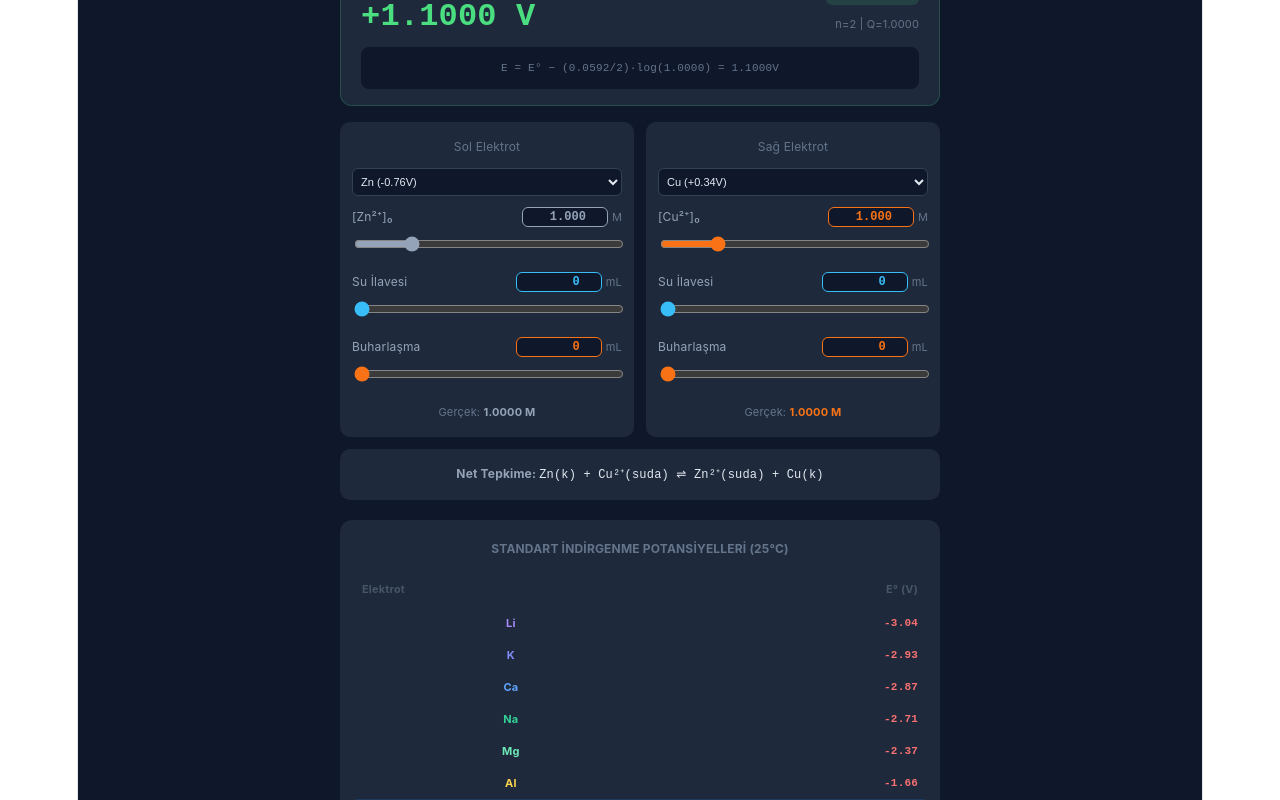
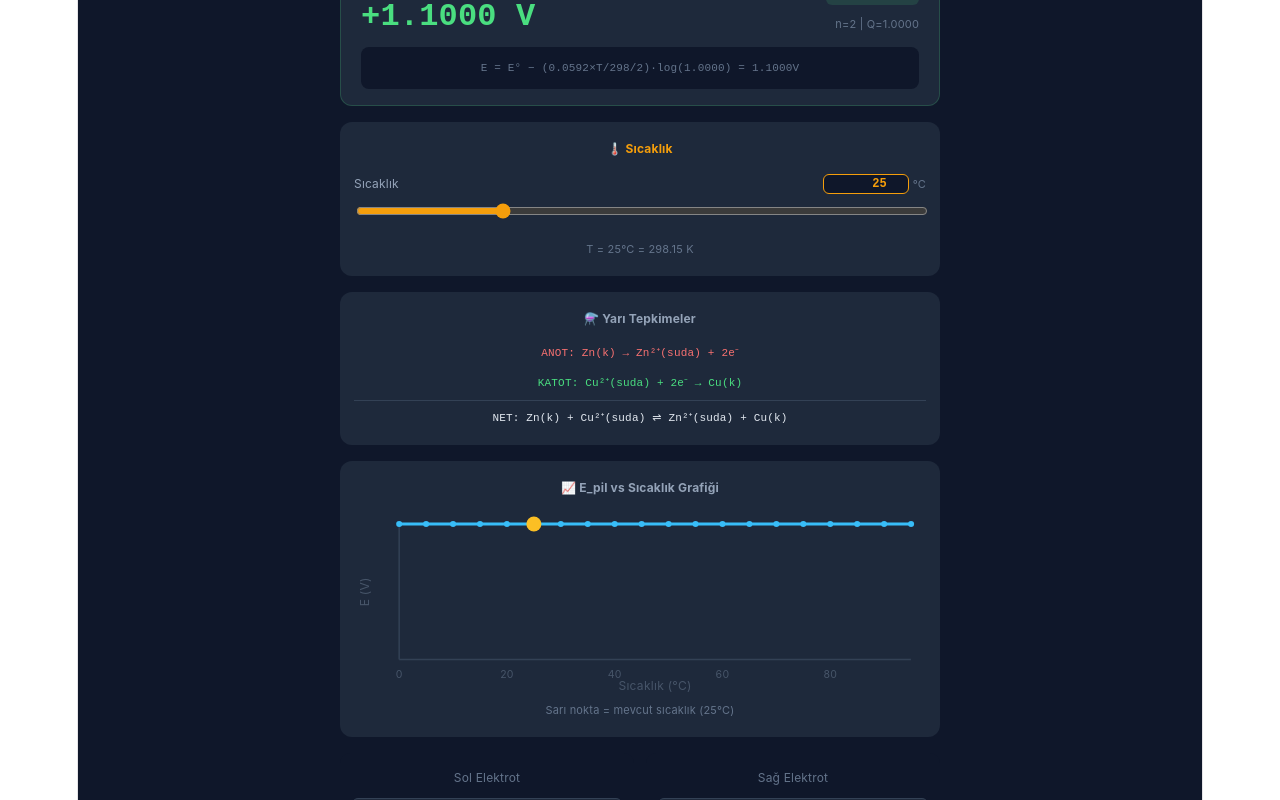
Before and after one commit to medenigklp-crypto/elektrokimyasal-hucre, a React (Vite) app: page / in a window 1280 px wide. Shown: the part 600-1400 px from the top of the page. Built offline with nearby package versions, Linux system fonts and the light colour scheme.

Commit message:
Update App.tsx

```diff
--- a/src/App.tsx
+++ b/src/App.tsx
@@ -19,7 +19,11 @@ const ELEMENTS = [
 type Element = typeof ELEMENTS[0];
 
 function clamp(val: number, min: number, max: number): number { return Math.max(min, Math.min(max, val)); }
-function calcE(E0: number, n: number, Qc: number): number { if (Qc <= 0) return E0; return E0 - (0.0592 / n) * Math.log10(Qc); }
+function calcE(E0: number, n: number, Qc: number, T: number = 25): number {
+  if (Qc <= 0) return E0;
+  const factor = 0.0592 * (T + 273.15) / 298.15;
+  return E0 - (factor / n) * Math.log10(Qc);
+}
 function gcd(a: number, b: number): number { return b === 0 ? a : gcd(b, a % b); }
 function realConc(baseConc: number, waterAdded: number, waterEvap: number): number {
   return (baseConc * 0.1) / (Math.max(10, 100 + waterAdded - waterEvap) / 1000);
@@ -64,6 +68,8 @@ function CellDiagram({ leftEl, rightEl, leftConc, rightConc, E_pil, isConcentrat
       ctx.fillStyle = leftEl.color + "55"; ctx.fillRect(51,180,148,139);
       ctx.beginPath(); ctx.moveTo(310,100); ctx.lineTo(300,320); ctx.lineTo(450,320); ctx.lineTo(440,100); ctx.stroke();
       ctx.fillStyle = rightEl.color + "55"; ctx.fillRect(301,180,148,139);
+
+      // Ters U tuz köprüsü
       ctx.strokeStyle = "#475569"; ctx.lineWidth = 8; ctx.lineCap = "round";
       ctx.beginPath();
       ctx.moveTo(160, 290);
@@ -149,26 +155,15 @@ interface SliderProps {
 
 function Slider({ label, value, min, max, step, onChange, unit, color }: SliderProps) {
   const [inputVal, setInputVal] = useState(value.toString());
-
-  useEffect(() => {
-    setInputVal(value.toFixed(step < 0.1 ? 3 : 0));
-  }, [value, step]);
-
+  useEffect(() => { setInputVal(value.toFixed(step < 0.1 ? 3 : 0)); }, [value, step]);
   return (
     <div style={{ marginBottom: 10 }}>
       <div style={{ display: "flex", justifyContent: "space-between", alignItems: "center", marginBottom: 3 }}>
         <span style={{ fontSize: 12, color: "#94a3b8" }}>{label}</span>
         <div style={{ display: "flex", alignItems: "center", gap: 4 }}>
-          <input
-            type="number" min={min} max={max} step={step}
-            value={inputVal}
-            onChange={e => {
-              setInputVal(e.target.value);
-              const v = parseFloat(e.target.value);
-              if (!isNaN(v) && v >= min && v <= max) onChange(v);
-            }}
-            style={{ width: 72, background: "#0f172a", color: color || "#e2e8f0", border: `1px solid ${color || "#334155"}`, borderRadius: 6, padding: "2px 6px", fontSize: 12, fontFamily: "monospace", fontWeight: 700, textAlign: "right" }}
-          />
+          <input type="number" min={min} max={max} step={step} value={inputVal}
+            onChange={e => { setInputVal(e.target.value); const v = parseFloat(e.target.value); if (!isNaN(v) && v >= min && v <= max) onChange(v); }}
+            style={{ width: 72, background: "#0f172a", color: color || "#e2e8f0", border: `1px solid ${color || "#334155"}`, borderRadius: 6, padding: "2px 6px", fontSize: 12, fontFamily: "monospace", fontWeight: 700, textAlign: "right" }} />
           <span style={{ fontSize: 11, color: "#64748b" }}>{unit}</span>
         </div>
       </div>
@@ -177,10 +172,9 @@ function Slider({ label, value, min, max, step, onChange, unit, color }: SliderP
   );
 }
 
-
-
 export default function App() {
   const [mode, setMode] = useState("different");
+  const [temp, setTemp] = useState(25);
   const [leftIdx, setLeftIdx] = useState(6);
   const [rightIdx, setRightIdx] = useState(10);
   const [lC, setLC] = useState(1.0); const [rC, setRC] = useState(1.0);
@@ -200,23 +194,35 @@ export default function App() {
       ? [leftEl, rightEl, lCR, rCR] : [rightEl, leftEl, rCR, lCR];
     n = (aEl.charge * cEl.charge) / gcd(aEl.charge, cEl.charge);
     Q = Math.pow(aC, cEl.charge) / Math.pow(cC, aEl.charge);
-    E_pil = calcE(cEl.E0_red - aEl.E0_red, n, Q);
+    E_pil = calcE(cEl.E0_red - aEl.E0_red, n, Q, temp);
   } else {
     lCR = realConc(c1, w1, e1); rCR = realConc(c2, w2, e2);
     n = concEl.charge;
     Q = Math.min(lCR, rCR) / Math.max(lCR, rCR);
-    E_pil = calcE(0, n, Q);
+    E_pil = calcE(0, n, Q, temp);
   }
 
   const eColor = E_pil! > 0.001 ? "#4ade80" : E_pil! < -0.001 ? "#f87171" : "#fbbf24";
   const eStatus = E_pil! > 0.001 ? "İSTEMLİ ✓" : E_pil! < -0.001 ? "İSTEMSİZ ✗" : "DENGE ≈";
   const leftIsAnode = mode === "different" && leftEl.E0_red <= rightEl.E0_red;
 
+  // Grafik için veri
+  const graphData = Array.from({length: 20}, (_, i) => {
+    const t = i * 5;
+    const factor = 0.0592 * (t + 273.15) / 298.15;
+    const e = mode === "different"
+      ? (() => { const [aEl, cEl, aC, cC] = leftEl.E0_red <= rightEl.E0_red ? [leftEl, rightEl, lCR!, rCR!] : [rightEl, leftEl, rCR!, lCR!]; const nn = (aEl.charge * cEl.charge) / gcd(aEl.charge, cEl.charge); const qq = Math.pow(aC, cEl.charge) / Math.pow(cC, aEl.charge); return qq <= 0 ? cEl.E0_red - aEl.E0_red : (cEl.E0_red - aEl.E0_red) - (factor / nn) * Math.log10(qq); })()
+      : (() => { const qq = Math.min(lCR!, rCR!) / Math.max(lCR!, rCR!); return qq <= 0 ? 0 : -(factor / concEl.charge) * Math.log10(qq); })();
+    return { t, e };
+  });
+
+  const maxE = Math.max(...graphData.map(d => Math.abs(d.e)), 0.1);
+
   return (
     <div style={{ minHeight: "100vh", background: "#0f172a", color: "#e2e8f0", fontFamily: "Inter,sans-serif", paddingBottom: 40 }}>
       <div style={{ background: "linear-gradient(135deg,#1e3a5f,#0f172a)", borderBottom: "1px solid #1e293b", padding: "20px 16px" }}>
         <h1 style={{ margin: 0, fontSize: 20, fontWeight: 800, color: "#f1f5f9" }}>⚡ Elektrokimyasal Hücre Simülatörü</h1>
-        <p style={{ margin: "4px 0 0", color: "#64748b", fontSize: 13 }}>Elektrot seçin, derişim ve su etkisini gözlemleyin</p>
+        <p style={{ margin: "4px 0 0", color: "#64748b", fontSize: 13 }}>Elektrot seçin, derişim, sıcaklık ve su etkisini gözlemleyin</p>
       </div>
       <div style={{ maxWidth: 600, margin: "0 auto", padding: "20px 16px 0" }}>
         <div style={{ display: "flex", gap: 8, marginBottom: 20 }}>
@@ -224,9 +230,11 @@ export default function App() {
             <button key={m} onClick={() => setMode(m)} style={{ flex:1, padding:"10px 0", borderRadius:8, border:"none", cursor:"pointer", fontWeight:700, fontSize:13, background: mode===m?"#3b82f6":"#1e293b", color: mode===m?"#fff":"#94a3b8" }}>{label}</button>
           ))}
         </div>
+
         <div style={{ display:"flex", justifyContent:"center", marginBottom:20 }}>
           <CellDiagram leftEl={mode==="different"?leftEl:concEl} rightEl={mode==="different"?rightEl:concEl} leftConc={lCR!} rightConc={rCR!} E_pil={E_pil!} isConcentration={mode==="concentration"} />
         </div>
+
         <div style={{ background:"#1e293b", borderRadius:12, padding:"16px 20px", marginBottom:16, border:`1px solid ${eColor}33` }}>
           <div style={{ display:"flex", justifyContent:"space-between", alignItems:"center" }}>
             <div>
@@ -239,53 +247,106 @@ export default function App() {
             </div>
           </div>
           <div style={{ marginTop:10, padding:"8px 10px", background:"#0f172a", borderRadius:8, fontSize:11, color:"#64748b", fontFamily:"monospace" }}>
-            E = E° − (0.0592/{n!})·log({Q!.toFixed(4)}) = {E_pil!.toFixed(4)}V
+            E = E° − (0.0592×T/298/{n!})·log({Q!.toFixed(4)}) = {E_pil!.toFixed(4)}V
           </div>
         </div>
+
+        {/* Sıcaklık */}
+        <div style={{ background:"#1e293b", borderRadius:12, padding:14, marginBottom:16 }}>
+          <div style={{ fontSize:12, fontWeight:700, color:"#f59e0b", marginBottom:8 }}>🌡️ Sıcaklık</div>
+          <Slider label="Sıcaklık" value={temp} min={0} max={100} step={1} onChange={setTemp} unit=" °C" color="#f59e0b" />
+          <div style={{ fontSize:11, color:"#64748b" }}>T = {temp}°C = {(temp+273.15).toFixed(2)} K</div>
+        </div>
+
+        {/* Tepkime denklemleri */}
+        <div style={{ background:"#1e293b", borderRadius:12, padding:14, marginBottom:16 }}>
+          <div style={{ fontSize:12, fontWeight:700, color:"#94a3b8", marginBottom:8 }}>⚗️ Yarı Tepkimeler</div>
+          {mode === "different" ? (
+            <div>
+              <div style={{ fontSize:11, color:"#f87171", fontFamily:"monospace", marginBottom:4 }}>
+                ANOT: {leftIsAnode ? leftEl.symbol : rightEl.symbol}(k) → {leftIsAnode ? leftEl.ion : rightEl.ion}(suda) + {leftIsAnode ? leftEl.charge : rightEl.charge}e⁻
+              </div>
+              <div style={{ fontSize:11, color:"#4ade80", fontFamily:"monospace", marginBottom:4 }}>
+                KATOT: {leftIsAnode ? rightEl.ion : leftEl.ion}(suda) + {leftIsAnode ? rightEl.charge : leftEl.charge}e⁻ → {leftIsAnode ? rightEl.symbol : leftEl.symbol}(k)
+              </div>
+              <div style={{ fontSize:11, color:"#e2e8f0", fontFamily:"monospace", borderTop:"1px solid #334155", paddingTop:4, marginTop:4 }}>
+                NET: {leftIsAnode ? leftEl.symbol : rightEl.symbol}(k) + {leftIsAnode ? rightEl.ion : leftEl.ion}(suda) ⇌ {leftIsAnode ? leftEl.ion : rightEl.ion}(suda) + {leftIsAnode ? rightEl.symbol : leftEl.symbol}(k)
+              </div>
+            </div>
+          ) : (
+            <div>
+              <div style={{ fontSize:11, color:"#f87171", fontFamily:"monospace", marginBottom:4 }}>
+                ANOT: {concEl.symbol}(k) → {concEl.ion}(suda, {Math.min(lCR!,rCR!).toFixed(3)}M) + {concEl.charge}e⁻
+              </div>
+              <div style={{ fontSize:11, color:"#4ade80", fontFamily:"monospace" }}>
+                KATOT: {concEl.ion}(suda, {Math.max(lCR!,rCR!).toFixed(3)}M) + {concEl.charge}e⁻ → {concEl.symbol}(k)
+              </div>
+            </div>
+          )}
+        </div>
+
+        {/* Grafik */}
+        <div style={{ background:"#1e293b", borderRadius:12, padding:14, marginBottom:16 }}>
+          <div style={{ fontSize:12, fontWeight:700, color:"#94a3b8", marginBottom:8 }}>📈 E_pil vs Sıcaklık Grafiği</div>
+          <svg width="100%" viewBox="0 0 380 120" style={{ overflow:"visible" }}>
+            <line x1="30" y1="10" x2="30" y2="100" stroke="#334155" strokeWidth="1"/>
+            <line x1="30" y1="100" x2="370" y2="100" stroke="#334155" strokeWidth="1"/>
+            {graphData.map((d, i) => (
+              <text key={i} x={30 + i * 17.9} y="112" fill="#475569" fontSize="7" textAnchor="middle">{i % 4 === 0 ? d.t : ""}</text>
+            ))}
+            <text x="200" y="120" fill="#475569" fontSize="8" textAnchor="middle">Sıcaklık (°C)</text>
+            <text x="10" y="55" fill="#475569" fontSize="8" textAnchor="middle" transform="rotate(-90,10,55)">E (V)</text>
+            <polyline
+              points={graphData.map((d, i) => `${30 + i * 17.9},${100 - ((d.e + maxE) / (2 * maxE)) * 90}`).join(" ")}
+              fill="none" stroke="#38bdf8" strokeWidth="2" />
+            {graphData.map((d, i) => (
+              <circle key={i} cx={30 + i * 17.9} cy={100 - ((d.e + maxE) / (2 * maxE)) * 90}
+                r={Math.abs(d.t - temp) < 3 ? 5 : 2}
+                fill={Math.abs(d.t - temp) < 3 ? "#fbbf24" : "#38bdf8"} />
+            ))}
+          </svg>
+          <div style={{ fontSize:11, color:"#64748b", textAlign:"center" }}>Sarı nokta = mevcut sıcaklık ({temp}°C)</div>
+        </div>
+
         {mode === "different" ? (
           <div>
             <div style={{ display:"grid", gap:12, gridTemplateColumns:"1fr 1fr", marginBottom:12 }}>
               {([[leftIdx,setLeftIdx,lC,setLC,lW,setLW,lE,setLE,lCR,leftEl,"Sol"],[rightIdx,setRightIdx,rC,setRC,rW,setRW,rE,setRE,rCR,rightEl,"Sağ"]] as const).map(([idx,setIdx,conc,setConc,water,setWater,evap,setEvap,real,el,label]: any) => (
-                <div key={label} style={{ background:"#1e293b", borderRadius:10, padding:12 }}>
+                <div key={label} style={{ background:"#0f172a", borderRadius:10, padding:12 }}>
                   <div style={{ fontSize:12, color:"#64748b", marginBottom:6 }}>{label} Elektrot</div>
-                  <select value={idx} onChange={(e: React.ChangeEvent<HTMLSelectElement>) => setIdx(parseInt(e.target.value))} style={{ width:"100%", background:"#0f172a", color:"#e2e8f0", border:"1px solid #334155", borderRadius:6, padding:"6px 4px", fontSize:11, marginBottom:8 }}>
+                  <select value={idx} onChange={(e: React.ChangeEvent<HTMLSelectElement>) => setIdx(parseInt(e.target.value))} style={{ width:"100%", background:"#1e293b", color:"#e2e8f0", border:"1px solid #334155", borderRadius:6, padding:"6px 4px", fontSize:11, marginBottom:8 }}>
                     {ELEMENTS.map((e,i) => <option key={e.symbol} value={i}>{e.symbol} ({e.E0_red>=0?"+":""}{e.E0_red.toFixed(2)}V)</option>)}
                   </select>
                   <Slider label={`[${el.ion}]₀`} value={conc} min={0.01} max={5} step={0.01} onChange={setConc} unit=" M" color={el.color} />
                   <Slider label="Su İlavesi" value={water} min={0} max={200} step={1} onChange={setWater} unit=" mL" color="#38bdf8" />
                   <Slider label="Buharlaşma" value={evap} min={0} max={90} step={1} onChange={setEvap} unit=" mL" color="#f97316" />
-                  <div style={{ fontSize:11, color:"#64748b", marginTop:4 }}>Gerçek: <span style={{ color:el.color, fontWeight:700 }}>{real.toFixed(4)} M</span></div>
+                  <div style={{ fontSize:11, color:"#64748b", marginTop:4 }}>Gerçek: <span style={{ color:el.color, fontWeight:700 }}>{real!.toFixed(4)} M</span></div>
                 </div>
               ))}
-            </div>
-            <div style={{ background:"#1e293b", borderRadius:10, padding:12, fontSize:12, color:"#64748b" }}>
-              <strong style={{ color:"#94a3b8" }}>Net Tepkime: </strong>
-              <span style={{ fontFamily:"monospace", color:"#e2e8f0" }}>
-                {leftIsAnode?leftEl.symbol:rightEl.symbol}(k) + {leftIsAnode?rightEl.ion:leftEl.ion}(suda) ⇌ {leftIsAnode?leftEl.ion:rightEl.ion}(suda) + {leftIsAnode?rightEl.symbol:leftEl.symbol}(k)
-              </span>
             </div>
           </div>
         ) : (
           <div>
-            <div style={{ background:"#1e293b", borderRadius:10, padding:12, marginBottom:12 }}>
+            <div style={{ background:"#0f172a", borderRadius:10, padding:12, marginBottom:12 }}>
               <div style={{ fontSize:12, color:"#64748b", marginBottom:6 }}>Elektrot (Her iki taraf)</div>
-              <select value={concIdx} onChange={(e: React.ChangeEvent<HTMLSelectElement>) => setConcIdx(parseInt(e.target.value))} style={{ width:"100%", background:"#0f172a", color:"#e2e8f0", border:"1px solid #334155", borderRadius:6, padding:"6px 8px", fontSize:13 }}>
+              <select value={concIdx} onChange={(e: React.ChangeEvent<HTMLSelectElement>) => setConcIdx(parseInt(e.target.value))} style={{ width:"100%", background:"#1e293b", color:"#e2e8f0", border:"1px solid #334155", borderRadius:6, padding:"6px 8px", fontSize:13 }}>
                 {ELEMENTS.map((e,i) => <option key={e.symbol} value={i}>{e.name}</option>)}
               </select>
             </div>
             <div style={{ display:"grid", gap:12, gridTemplateColumns:"1fr 1fr" }}>
               {([[c1,setC1,w1,setW1,e1,setE1,lCR,"I"],[c2,setC2,w2,setW2,e2,setE2,rCR,"II"]] as const).map(([conc,setConc,water,setWater,evap,setEvap,real,label]: any) => (
-                <div key={label} style={{ background:"#1e293b", borderRadius:10, padding:12 }}>
+                <div key={label} style={{ background:"#0f172a", borderRadius:10, padding:12 }}>
                   <div style={{ fontSize:12, color:"#64748b", marginBottom:8 }}>Hücre {label}</div>
                   <Slider label={`[${concEl.ion}]₀`} value={conc} min={0.001} max={5} step={0.001} onChange={setConc} unit=" M" color={concEl.color} />
                   <Slider label="Su İlavesi" value={water} min={0} max={200} step={1} onChange={setWater} unit=" mL" color="#38bdf8" />
                   <Slider label="Buharlaşma" value={evap} min={0} max={90} step={1} onChange={setEvap} unit=" mL" color="#f97316" />
-                  <div style={{ fontSize:11, color:"#64748b", marginTop:4 }}>Gerçek: <span style={{ color:concEl.color, fontWeight:700 }}>{real.toFixed(4)} M</span></div>
+                  <div style={{ fontSize:11, color:"#64748b", marginTop:4 }}>Gerçek: <span style={{ color:concEl.color, fontWeight:700 }}>{real!.toFixed(4)} M</span></div>
                 </div>
               ))}
             </div>
           </div>
         )}
+
         <div style={{ marginTop:20, background:"#1e293b", borderRadius:12, padding:16 }}>
           <div style={{ fontSize:12, fontWeight:700, color:"#64748b", marginBottom:10 }}>STANDART İNDİRGENME POTANSİYELLERİ (25°C)</div>
           <table style={{ width:"100%", borderCollapse:"collapse", fontSize:11 }}>
```
Lines whose indentation alone changed are shown as unchanged.
